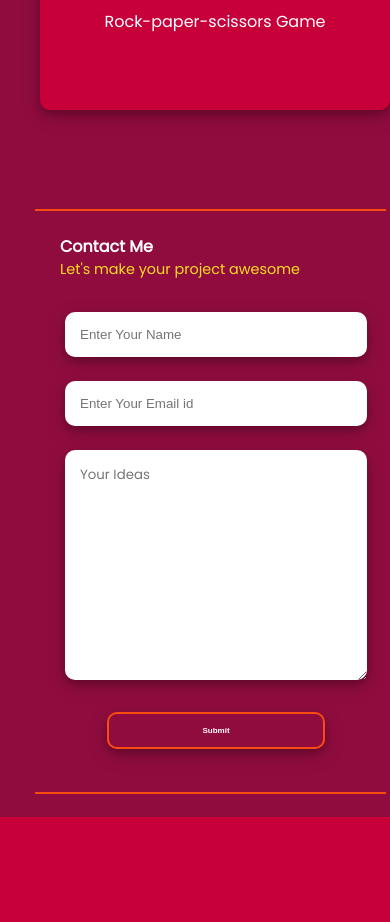
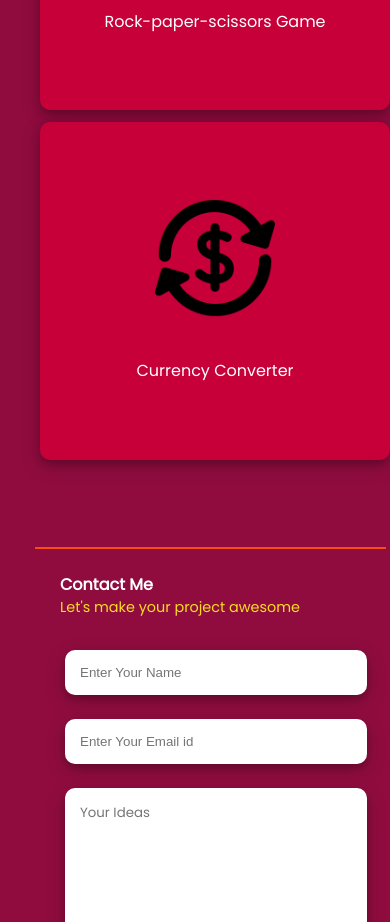
Before and after one commit to AnirbanRoy169/Portfolio, a plain HTML site: page index.html in a window 390 px wide. Shown: the part 2940-3862 px from the top of the page. Drawn offline with nearby package versions, Linux system fonts and the light colour scheme.

Commit message:
Add Currency Converter Project

```diff
--- a/index.html
+++ b/index.html
@@ -115,6 +115,12 @@
                         <a href="rock-paper-scissors.html" target="_blank">Rock-paper-scissors Game</a>
                     </div>
                 </div>
+                <div class="project">
+                    <img src="money-exchange.png" alt="">
+                    <div class="projectText">
+                        <a href="currency.html" target="_blank">Currency Converter</a>
+                    </div>
+                </div>
             </div>
         </section>
         <hr>
--- a/style.css
+++ b/style.css
@@ -183,7 +183,7 @@ nav ul li a:hover {
     box-shadow: 0 4px 8px 0 rgba(0, 0, 0, 0.2), 0 6px 20px 0 rgba(0, 0, 0, 0.19);
     background-color: #C70039;
     border-radius: 10px;
-    width: 24%;
+    width: 30%;
     height: 40vh;
     margin: 12px 0 0 0;
     display: flex;
@@ -429,7 +429,7 @@ footer ul li a img:hover {
     }
 
     #thirdSection {
-        height: 100vh;
+        height: 140vh;
     }
 
     .project-box {
@@ -601,7 +601,7 @@ footer ul li a img:hover {
     }
 
     #thirdSection {
-        height: 220vh;
+        height: 260vh;
     }
 
     .project {
```
Also changed, not shown: currency.html (added, +34 -0 lines).
